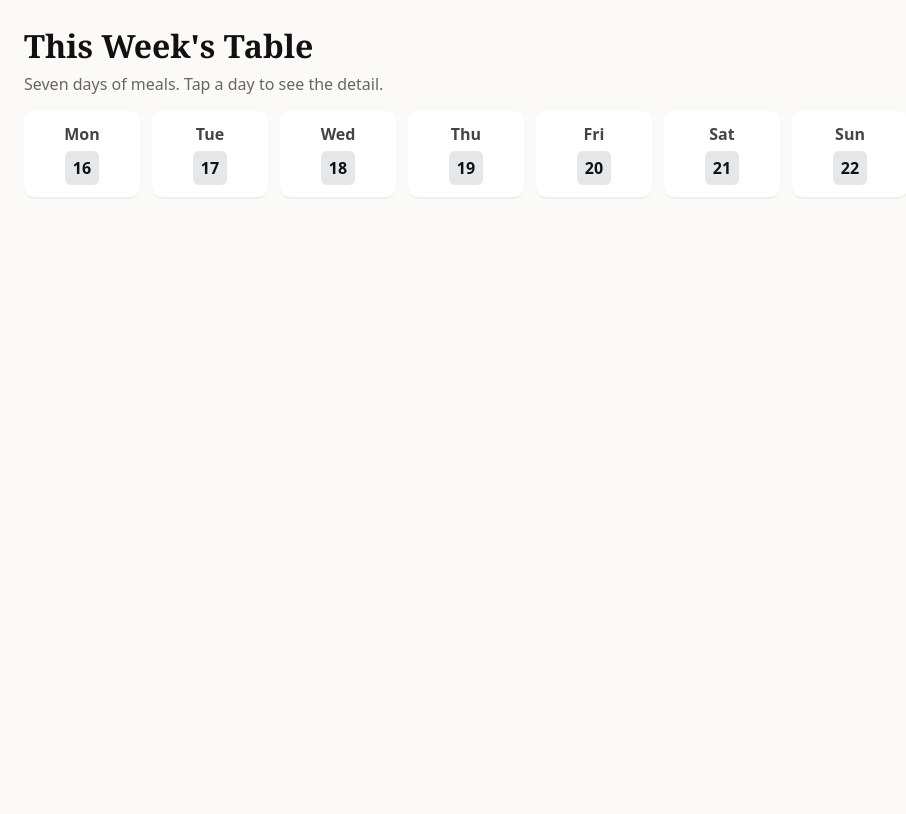
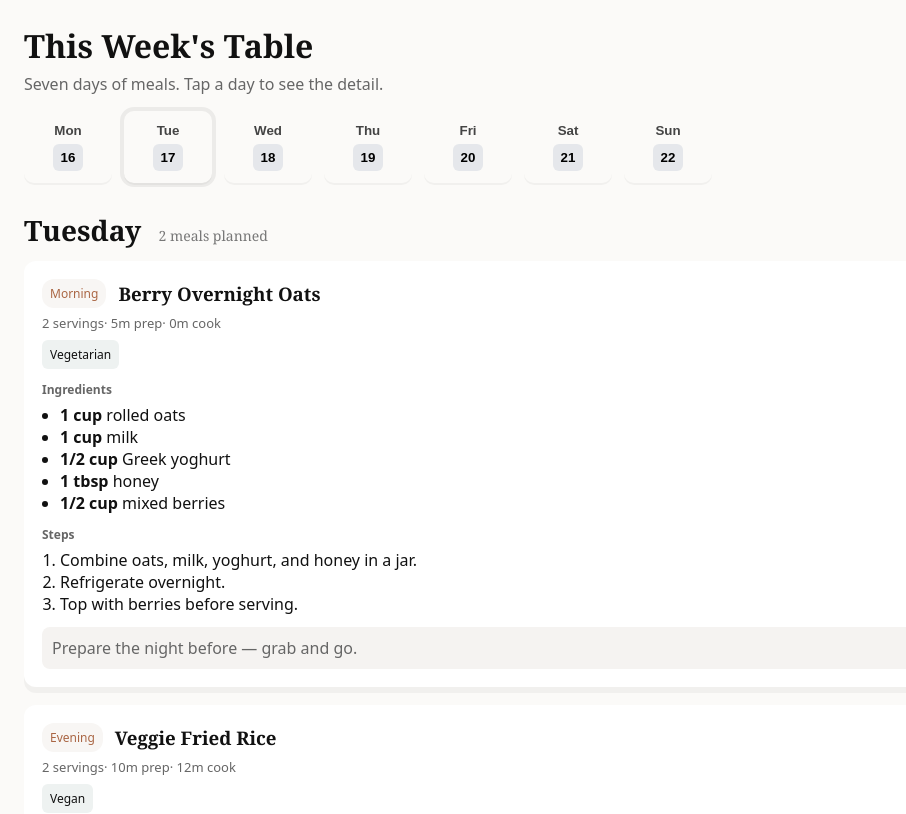
Before and after one commit to GoncaloPataca/week-meal-planner, a React (Vite) app: page / in a window 1280 px wide. Shown: the top 814 px of the page, without its empty margins (0-906 px from the left). Built offline with nearby package versions, Linux system fonts and the light colour scheme.

Commit message:
feat: add meals data, DayDetail and MealCard components; make WeekBanner selectable

```diff
--- /dev/null
+++ b/src/components/DayDetail.tsx
@@ -0,0 +1,17 @@
+import React from 'react'
+import { Meal } from '../types'
+import MealCard from './MealCard'
+
+export default function DayDetail({ date, meals }: { date: Date; meals: Meal[] }) {
+  const dayName = date.toLocaleDateString(undefined, { weekday: 'long' })
+  return (
+    <section className="day-detail">
+      <h2 className="day-detail-title">{dayName} <span className="muted">{meals.length} meals planned</span></h2>
+      <div className="meals-list">
+        {meals.map((m) => (
+          <MealCard key={m.id} meal={m} />
+        ))}
+      </div>
+    </section>
+  )
+}
--- /dev/null
+++ b/src/components/MealCard.tsx
@@ -0,0 +1,49 @@
+import React from 'react'
+import { Meal } from '../types'
+
+export default function MealCard({ meal }: { meal: Meal }) {
+  return (
+    <article className="meal-card">
+      <div className="meal-header">
+        <span className="meal-label">{meal.label}</span>
+        <h3 className="meal-title">{meal.title}</h3>
+      </div>
+      <div className="meal-meta">
+        {meal.servings ? <span>{meal.servings} servings</span> : null}
+        {meal.prep ? <span>· {meal.prep} prep</span> : null}
+        {meal.cook ? <span>· {meal.cook} cook</span> : null}
+      </div>
+      {meal.tags && (
+        <div className="meal-tags">
+          {meal.tags.map((t) => (
+            <span key={t} className="tag">{t}</span>
+          ))}
+        </div>
+      )}
+
+      {meal.ingredients && (
+        <div className="ingredients">
+          <h4>Ingredients</h4>
+          <ul>
+            {meal.ingredients.map((ing, i) => (
+              <li key={i}><strong>{ing.amount ?? ''}</strong> {ing.name}</li>
+            ))}
+          </ul>
+        </div>
+      )}
+
+      {meal.steps && (
+        <div className="steps">
+          <h4>Steps</h4>
+          <ol>
+            {meal.steps.map((s, i) => (
+              <li key={i}>{s}</li>
+            ))}
+          </ol>
+        </div>
+      )}
+
+      {meal.notes && <div className="notes">{meal.notes}</div>}
+    </article>
+  )
+}
--- a/src/components/WeekBanner.tsx
+++ b/src/components/WeekBanner.tsx
@@ -1,4 +1,9 @@
 import React from 'react'
+
+interface Props {
+  selectedDate?: Date
+  onSelect?: (date: Date) => void
+}
 
 function getMonday(d: Date) {
   const date = new Date(d)
@@ -12,12 +17,18 @@ function getMonday(d: Date) {
 function addDays(d: Date, days: number) {
   const r = new Date(d)
   r.setDate(r.getDate() + days)
+  r.setHours(0, 0, 0, 0)
   return r
 }
 
 const dayNames = ['Mon', 'Tue', 'Wed', 'Thu', 'Fri', 'Sat', 'Sun']
 
-export default function WeekBanner(): JSX.Element {
+function sameDay(a?: Date, b?: Date) {
+  if (!a || !b) return false
+  return a.getFullYear() === b.getFullYear() && a.getMonth() === b.getMonth() && a.getDate() === b.getDate()
+}
+
+export default function WeekBanner({ selectedDate, onSelect }: Props): JSX.Element {
   const today = new Date()
   const monday = getMonday(today)
 
@@ -34,10 +45,14 @@ export default function WeekBanner(): JSX.Element {
     <section className="week-banner">
       <div className="week-banner-inner">
         {days.map((d) => (
-          <div className="day-card" key={d.label}>
+          <button
+            key={d.label}
+            className={`day-card ${sameDay(d.date, selectedDate) ? 'selected' : ''}`}
+            onClick={() => onSelect && onSelect(d.date)}
+          >
             <div className="day-label">{d.label}</div>
             <div className="day-number">{d.dayNumber}</div>
-          </div>
+          </button>
         ))}
       </div>
     </section>
--- a/src/main.tsx
+++ b/src/main.tsx
@@ -1,15 +1,92 @@
-import React from 'react'
+import React, { useMemo, useState } from 'react'
 import { createRoot } from 'react-dom/client'
 import WeekBanner from './components/WeekBanner'
+import DayDetail from './components/DayDetail'
 import './styles.css'
+import { Meal } from './types'
 
-const App: React.FC = () => (
-  <div>
-    <h1 style={{fontFamily: "Georgia, 'Times New Roman', serif", margin: 0}}>This Week's Table</h1>
-    <p style={{marginTop:6, color:'#666'}}>Seven days of meals. Tap a day to see the detail.</p>
-    <WeekBanner />
-  </div>
-)
+function getMonday(d: Date) {
+  const date = new Date(d)
+  const day = date.getDay()
+  const diff = (day === 0 ? -6 : 1) - day
+  date.setDate(date.getDate() + diff)
+  date.setHours(0, 0, 0, 0)
+  return date
+}
+
+function addDays(d: Date, days: number) {
+  const r = new Date(d)
+  r.setDate(r.getDate() + days)
+  r.setHours(0, 0, 0, 0)
+  return r
+}
+
+const sampleMeals: Record<string, Meal[]> = {}
+
+// sample: Tuesday (index 1)
+const tuesdayMeal1: Meal = {
+  id: 'oats-1',
+  label: 'Morning',
+  title: 'Berry Overnight Oats',
+  servings: 2,
+  prep: '5m',
+  cook: '0m',
+  tags: ['Vegetarian'],
+  ingredients: [
+    { amount: '1 cup', name: 'rolled oats' },
+    { amount: '1 cup', name: 'milk' },
+    { amount: '1/2 cup', name: 'Greek yoghurt' },
+    { amount: '1 tbsp', name: 'honey' },
+    { amount: '1/2 cup', name: 'mixed berries' }
+  ],
+  steps: ['Combine oats, milk, yoghurt, and honey in a jar.', 'Refrigerate overnight.', 'Top with berries before serving.'],
+  notes: 'Prepare the night before — grab and go.'
+}
+
+const tuesdayMeal2: Meal = {
+  id: 'rice-1',
+  label: 'Evening',
+  title: 'Veggie Fried Rice',
+  servings: 2,
+  prep: '10m',
+  cook: '12m',
+  tags: ['Vegan'],
+  ingredients: [
+    { amount: '2 cups', name: 'cooked rice' },
+    { amount: '1 cup', name: 'mixed vegetables' },
+    { amount: '2 tbsp', name: 'soy sauce' }
+  ],
+  steps: ['Sauté vegetables.', 'Add rice and soy sauce, stir fry until heated.'],
+}
+
+export default function App() {
+  const today = new Date()
+  const monday = getMonday(today)
+
+  // build week keys
+  const weekDates = useMemo(() => Array.from({ length: 7 }).map((_, i) => addDays(monday, i)), [monday])
+
+  // assign sample meals to Tuesday (index 1)
+  weekDates.forEach((d, i) => {
+    const key = d.toISOString().slice(0, 10)
+    if (i === 1) sampleMeals[key] = [tuesdayMeal1, tuesdayMeal2]
+    else sampleMeals[key] = []
+  })
+
+  const [selectedDate, setSelectedDate] = useState<Date>(today)
+
+  const selectedKey = selectedDate.toISOString().slice(0, 10)
+  const mealsForSelected = sampleMeals[selectedKey] ?? []
+
+  return (
+    <div>
+      <h1 style={{ fontFamily: "Georgia, 'Times New Roman', serif", margin: 0 }}>This Week's Table</h1>
+      <p style={{ marginTop: 6, color: '#666' }}>Seven days of meals. Tap a day to see the detail.</p>
+      <WeekBanner selectedDate={selectedDate} onSelect={(d) => setSelectedDate(d)} />
+      <DayDetail date={selectedDate} meals={mealsForSelected} />
+    </div>
+  )
+}
 
 const rootElement = document.getElementById('app') as HTMLElement
 const root = createRoot(rootElement)
--- a/src/styles.css
+++ b/src/styles.css
@@ -9,3 +9,22 @@ body{font-family: system-ui, -apple-system, 'Segoe UI', Roboto, 'Helvetica Neue'
 .day-card{background:var(--card-bg);border-radius:10px;padding:12px 14px;min-width:88px;text-align:center;box-shadow:0 2px 0 rgba(0,0,0,0.04)}
 .day-label{font-weight:700;color:#444;margin-bottom:6px}
 .day-number{background:var(--accent);border-radius:6px;padding:6px 8px;display:inline-block;font-weight:600}
+
+.day-card{border:0;background:transparent}
+.day-card.selected{outline:4px solid rgba(0,0,0,0.06);border-radius:10px}
+
+.day-detail{margin-top:28px}
+.day-detail-title{font-family: Georgia, 'Times New Roman', serif;font-size:28px;margin:8px 0}
+.day-detail-title .muted{font-weight:400;color:#777;font-size:14px;margin-left:10px}
+.meals-list{display:flex;flex-direction:column;gap:18px;margin-top:12px}
+.meal-card{background:#fff;border-radius:12px;padding:18px;box-shadow:0 6px 0 rgba(0,0,0,0.04)}
+.meal-header{display:flex;align-items:center;gap:12px}
+.meal-label{display:inline-block;background:#f8f6f4;border-radius:12px;padding:6px 8px;font-size:12px;color:#a64}
+.meal-title{margin:0;font-family: Georgia, 'Times New Roman', serif}
+.meal-meta{color:#666;font-size:13px;margin-top:6px}
+.meal-tags{margin-top:8px}
+.tag{display:inline-block;background:#eef2f1;padding:6px 8px;border-radius:6px;margin-right:6px;font-size:12px}
+.ingredients h4,.steps h4{margin:12px 0 6px 0;font-size:12px;color:#666}
+.ingredients ul{padding-left:18px;margin:0}
+.steps ol{padding-left:18px;margin:0}
+.notes{margin-top:12px;background:#f5f3f1;padding:10px;border-radius:8px;color:#666}
--- /dev/null
+++ b/src/types.ts
@@ -0,0 +1,17 @@
+export interface Ingredient {
+  name: string
+  amount?: string
+}
+
+export interface Meal {
+  id: string
+  label: string // e.g. "Morning", "Evening", "Dinner"
+  title: string
+  servings?: number
+  prep?: string // e.g. "5m"
+  cook?: string // e.g. "10m"
+  tags?: string[]
+  ingredients?: Ingredient[]
+  steps?: string[]
+  notes?: string
+}
```
Also changed, not shown: 5 other files (tests, documents, lock files or other folders).
